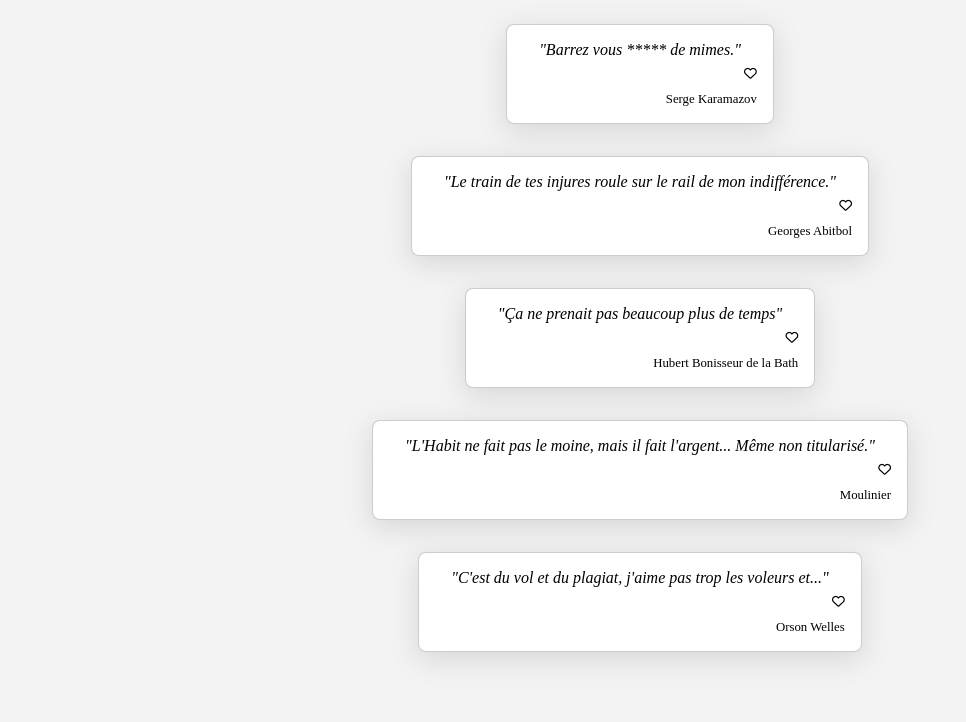
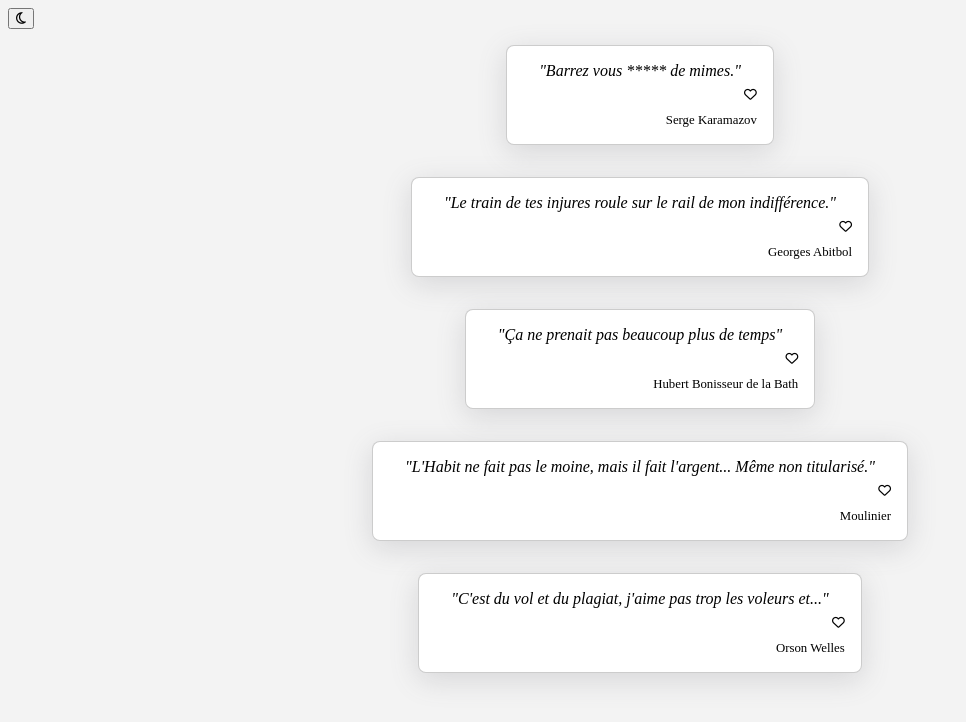
Before and after one commit to Charlydcn/EXO-CITATIONS-JS, a plain HTML site: page index.html in a window 1280 px wide. Shown: the whole page, without its empty margins (0-966 px from the left). Drawn offline with Linux system fonts and the light colour scheme.

Commit message:
dark/light mode

```diff
--- a/index.html
+++ b/index.html
@@ -8,9 +8,14 @@
     <title>Quotes</title>
 </head>
 <body>
+    <button class="btn-toggle">
+        <i class="fa-regular fa-moon"></i>
+    </button>
+
     <div id="quotes">
     </div>
 
+    <script src="script.js"></script>
     <script src="quotes.js"></script>
     <script src="displayQuotes.js"></script>
 </body>
```
